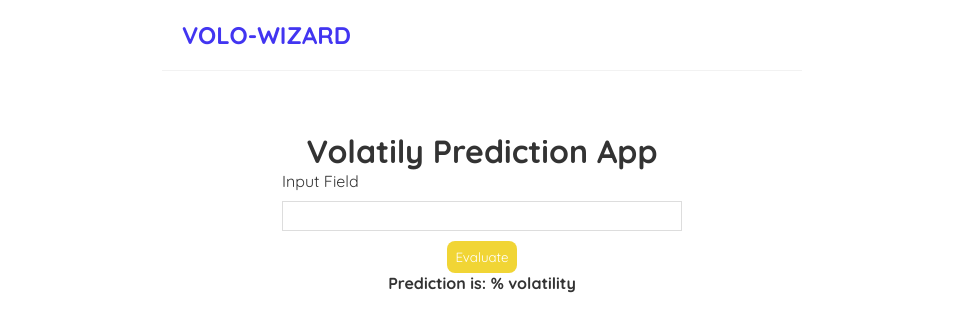
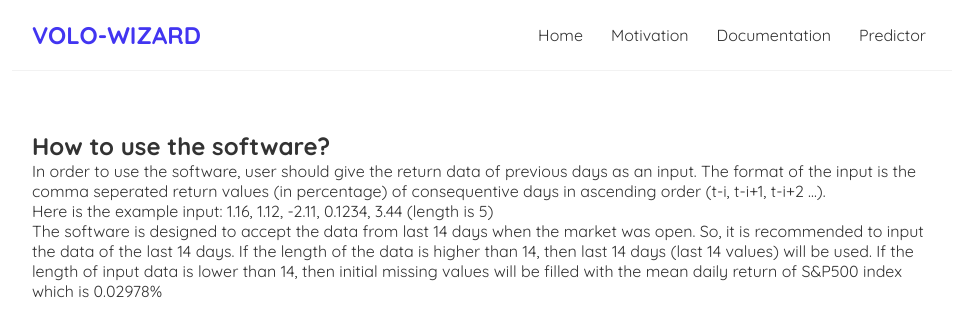
Before and after one commit to AnarHuseynov00/volo-vizard, a React (Create React App) app: page /about in a window 1280 px wide. Shown: the top 336 px of the page, without its empty margins (158-1115 px from the left). Built offline with nearby package versions, Linux system fonts and the light colour scheme.

Commit message:
Add files via upload

```diff
--- a/src/App.js
+++ b/src/App.js
@@ -1,14 +1,34 @@
 import Navbar from './Navbar';
 import Home from './Home';
+import Entrance from './Entrance';
+import {BrowserRouter as Router, Route, Switch} from 'react-router-dom';
+import About from './abtSoftware';
+import Motivation from './Motivation';
+
 function App() {
 
   return (
-    <div className="App">
-      <Navbar/>
-      <div className="content">
-        <Home/>
+    <Router>
+      <div className="App">
+        <Navbar/>
+        <div className="content">
+          <Switch>
+            <Route exact path='/'>
+              <Entrance/>
+            </Route>
+            <Route path='/predictor'>
+              <Home/>
+            </Route>
+            <Route path="/motivation">
+              <Motivation/>
+            </Route>
+            <Route path="/about">
+              <About/>
+            </Route>
+          </Switch>
+        </div>
       </div>
-    </div>
+    </Router>
   );
 }
 
--- /dev/null
+++ b/src/Entrance.js
@@ -0,0 +1,18 @@
+const Entrance = () => {
+    const title = "Welcome to the new generation of machine learning models used in Finance"
+    return (
+    <div>
+        <h2>{title}</h2>
+        <div className="entrance-text" style={{paddingTop: 10}}>
+            <p>Usage of machine learning methods is among hot topics in Financial Engineering. Its applications ranges from
+                clustering of different stocks according to their idiosyncratic differences, to modeling time-series financial
+                data using neural networks.
+
+                Volo-Wizard is the machine learning software, trained for predicting the volatility of {<a href="https://www.investopedia.com/terms/s/sp500.asp">{"S&P500"}</a>} index.
+            </p>
+        </div>
+
+    </div> );
+}
+
+export default Entrance;
--- a/src/Home.js
+++ b/src/Home.js
@@ -6,11 +6,14 @@ const Home = () => {
     const [prediction, setPrediction] = useState("")
     const [buttonDisable, setButtonDisable] = useState(false);
     const [buttonText, setButtonText] = useState("Evaluate")
+    const [predictionText, setPredictionText] = useState("Enter values to see the prediction")
 
     const HandleSubmit = (event) =>{
         event.preventDefault();
         setButtonDisable(true);
         setButtonText("Evaluating...");
+        setPredictionText("Calculating prediction...")
+        setPrediction("")
         console.log("making post request");
         fetch('https://4w801pm2t0.execute-api.us-east-1.amazonaws.com/prod/', {
             method: 'POST',
@@ -35,6 +38,7 @@ const Home = () => {
             // re-enable submit button
             setButtonDisable(false);
             setButtonText('Evaluate');
+            setPredictionText("Volatility prediction in percentage(%) is: ")
           }).then(() => {
             console.log('POST request success');
           })
@@ -51,7 +55,7 @@ const Home = () => {
                 <input type="text" required = {true} value={inputData} onChange={(e)=>{setInputData(e.target.value)}}/>
                 <button type="submit" disabled={buttonDisable}>{buttonText}</button>
             </form>
-            <h4>Prediction is: {prediction}% volatility</h4>
+            <h4>{predictionText} {prediction}</h4>
         </div>
 
      );
--- /dev/null
+++ b/src/Motivation.js
@@ -0,0 +1,13 @@
+const Motivation = () => {
+    return (
+    <div>
+        <h2> Motivation for the project</h2>
+        <p>After long years of financial research, it has been found that there is a considerable auto-correlation between market
+        volatility from time frame {<b>t</b>} to {<b>t+1</b>}. This finding has been the main idea of this project. More
+        explicitly, the project aims to learn the underlying pattern of market Autocorrelation. Using the learnt pattern, it makes
+        prediction about the volatility of {<b>t+1</b>} using the return data of previous days.
+        </p>
+    </div> );
+}
+
+export default Motivation;
--- a/src/Navbar.js
+++ b/src/Navbar.js
@@ -1,9 +1,14 @@
+import { Link } from "react-router-dom";
+
 const Navbar = () => {
     return (
         <nav className="navbar">
             <h1>VOLO-WIZARD</h1>
             <div className="links">
-
+                <Link to="/">Home</Link>
+                <Link to="/motivation">Motivation</Link>
+                <Link to="/about">Documentation</Link>
+                <Link to="/predictor">Predictor</Link>
             </div>
         </nav>
 
--- /dev/null
+++ b/src/abtSoftware.js
@@ -0,0 +1,16 @@
+const About = () => {
+    return ( <div>
+        <h2>How to use the software?</h2>
+        <p>In order to use the software, user should give the return data of previous days as an input. The format of the input
+            is the comma seperated return values (in percentage) of consequentive days in ascending order (t-i, t-i+1, t-i+2 ...).
+        </p>
+        <p>Here is the example input: 1.16, 1.12, -2.11, 0.1234, 3.44 (length is 5)</p>
+        <p>The software is designed to accept the data from last 14 days when the market was open. So, it is recommended to
+            input the data of the last 14 days. If the length of the data is higher than 14, then last 14 days (last 14 values)
+            will be used. If the length of input data is lower than 14, then initial missing values will be filled with the mean
+            daily return of {"S&P500"} index which is 0.02978%
+        </p>
+    </div> );
+}
+
+export default About;
--- a/src/index.css
+++ b/src/index.css
@@ -10,7 +10,7 @@
   padding: 20px;
   display: flex;
   align-items: center;
-  max-width: 600px;
+  max-width: 900px;
   margin: 0 auto;
   border-bottom: 1px solid #f2f2f2;
 }
@@ -29,7 +29,7 @@
   color: #f1356d;
 }
 .content {
-  max-width: 600px;
+  max-width: 900px;
   margin: 40px auto;
   padding: 20px;
 }
```
